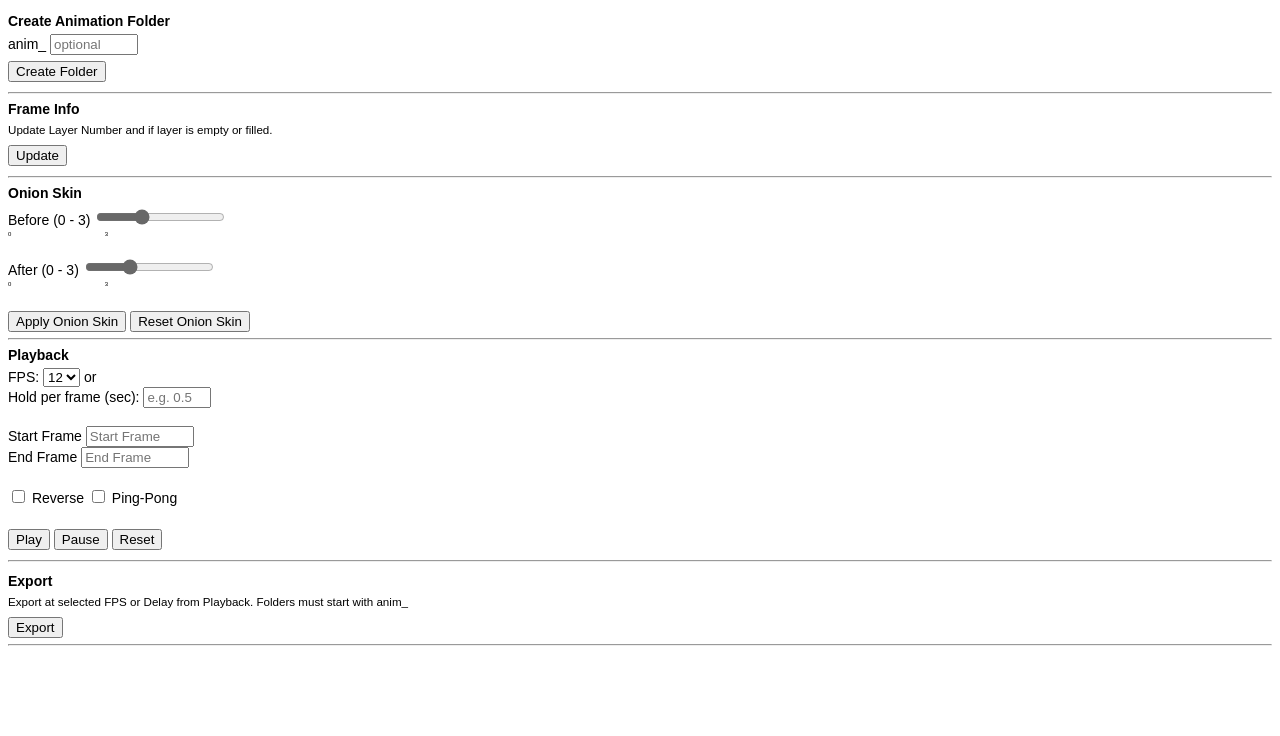
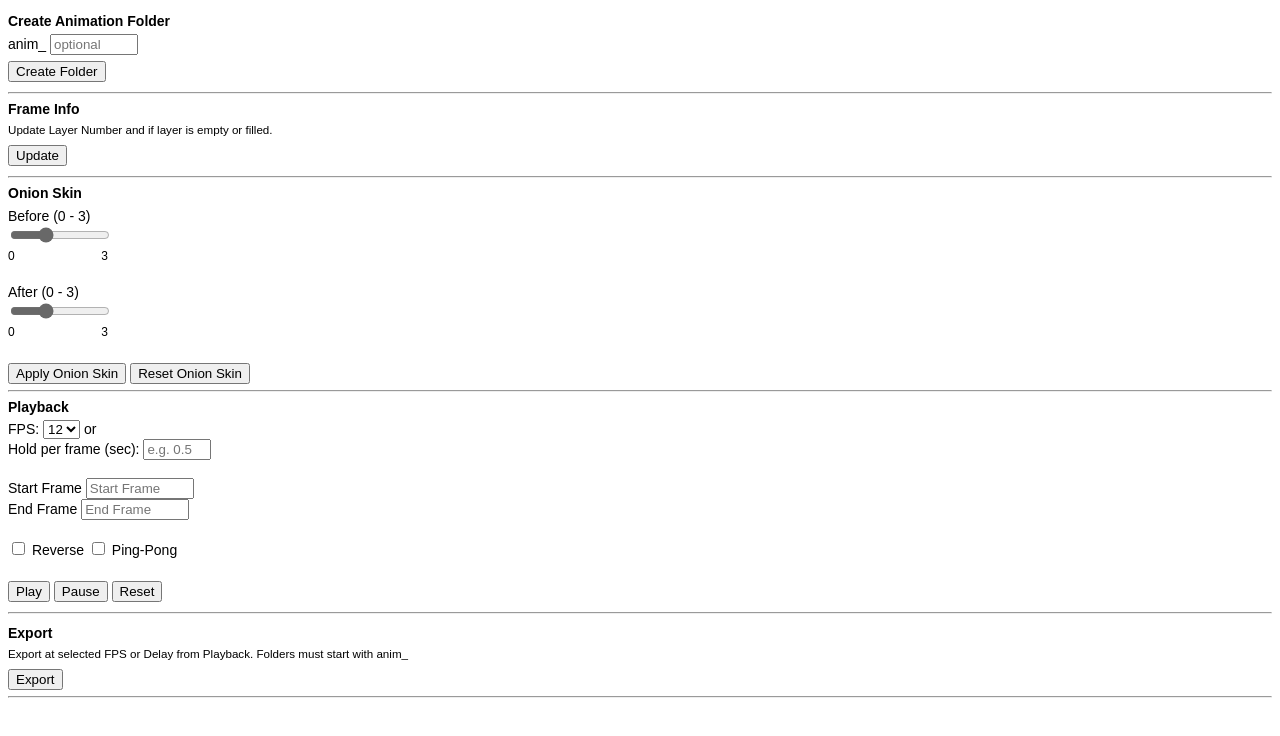
Before and after one commit to emailstudies/rename-layer-plugin, a plain HTML site: page index.html in a window 1280 px wide. Drawn offline with Linux system fonts and the light colour scheme; a script that the page names is missing; files whose address does not match are found by name.

Commit message:
Update index.html

```diff
--- a/index.html
+++ b/index.html
@@ -38,19 +38,21 @@ button{
 
   <!-- Onion Skin -->
   <h3 style="margin:4px 0;">Onion Skin</h3>
-  Before (0 - 3)
-  <input type="range" id="beforeSteps" min="0" max="3" value= "1" style="accent-color: #686868;" />
-  <div style="display: flex; justify-content: space-between; font-size: 6px; width: 100px; margin-top: 2px;">
-  <span>0</span>
-  <span>3</span>
+  Before (0 - 3)<br />
+<input type="range" id="beforeSteps" min="0" max="3" value="1" style="width:100px; accent-color:#686868;" />
+<div style="width:100px; display:flex; justify-content:space-between; font-size:12px; user-select:none; margin-top:2px;">
+  <span>0</span><span>3</span>
 </div>
-  <br>
-  After (0 - 3)
-  <input type="range" id="afterSteps" min="0" max="3" value="1" style="accent-color: #686868;"  />
-   <div style="display: flex; justify-content: space-between; font-size: 6px; width: 100px; margin-top: 2px;">
-  <span>0</span>
-  <span>3</span>
+
+<br />
+
+After (0 - 3)<br />
+<input type="range" id="afterSteps" min="0" max="3" value="1" style="width:100px; accent-color:#686868;" />
+<div style="width:100px; display:flex; justify-content:space-between; font-size:12px; user-select:none; margin-top:2px;">
+  <span>0</span><span>3</span>
 </div>
+
+
   <br>
   <button id="applyOnionSkinBtn" style="margin-top:4px;">Apply Onion Skin</button>
   <button id="resetOnionSkinBtn" style="margin-top:4px;">Reset Onion Skin</button>
```
